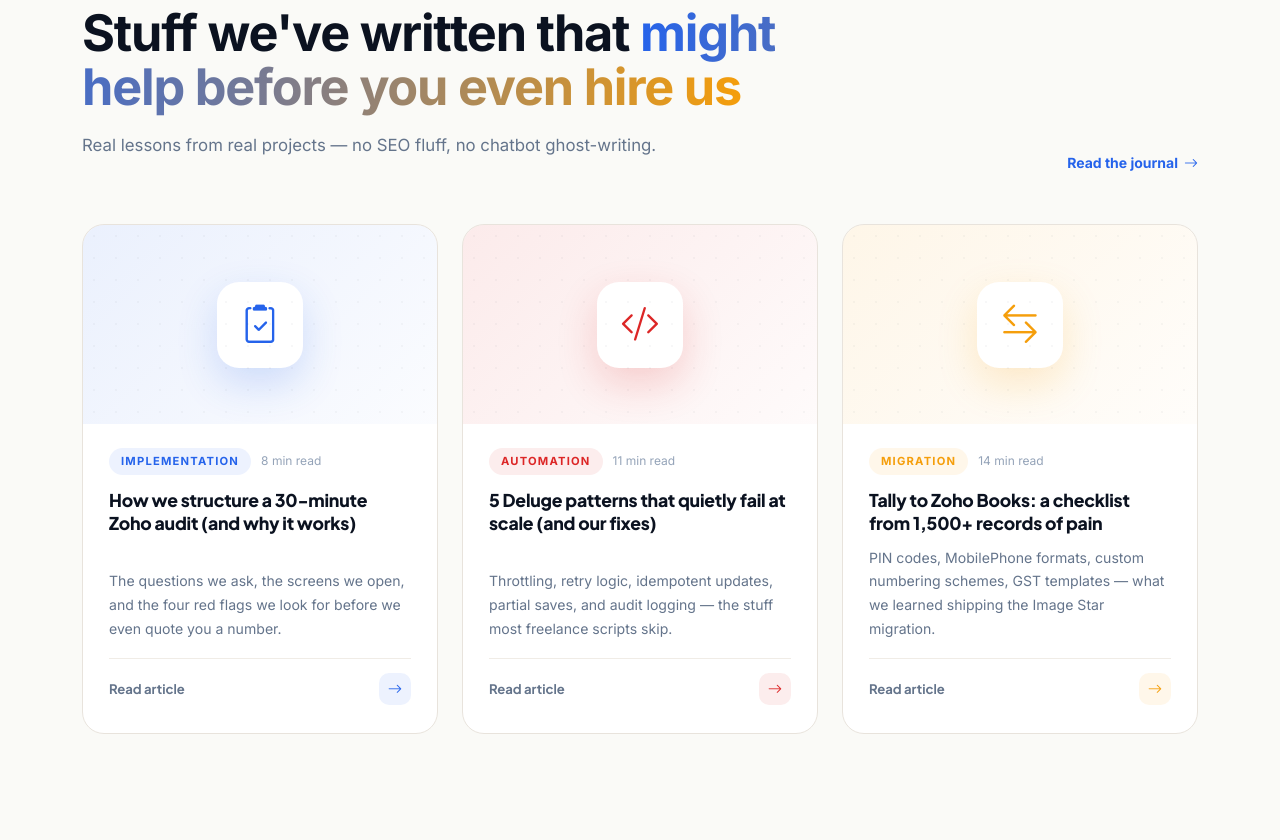
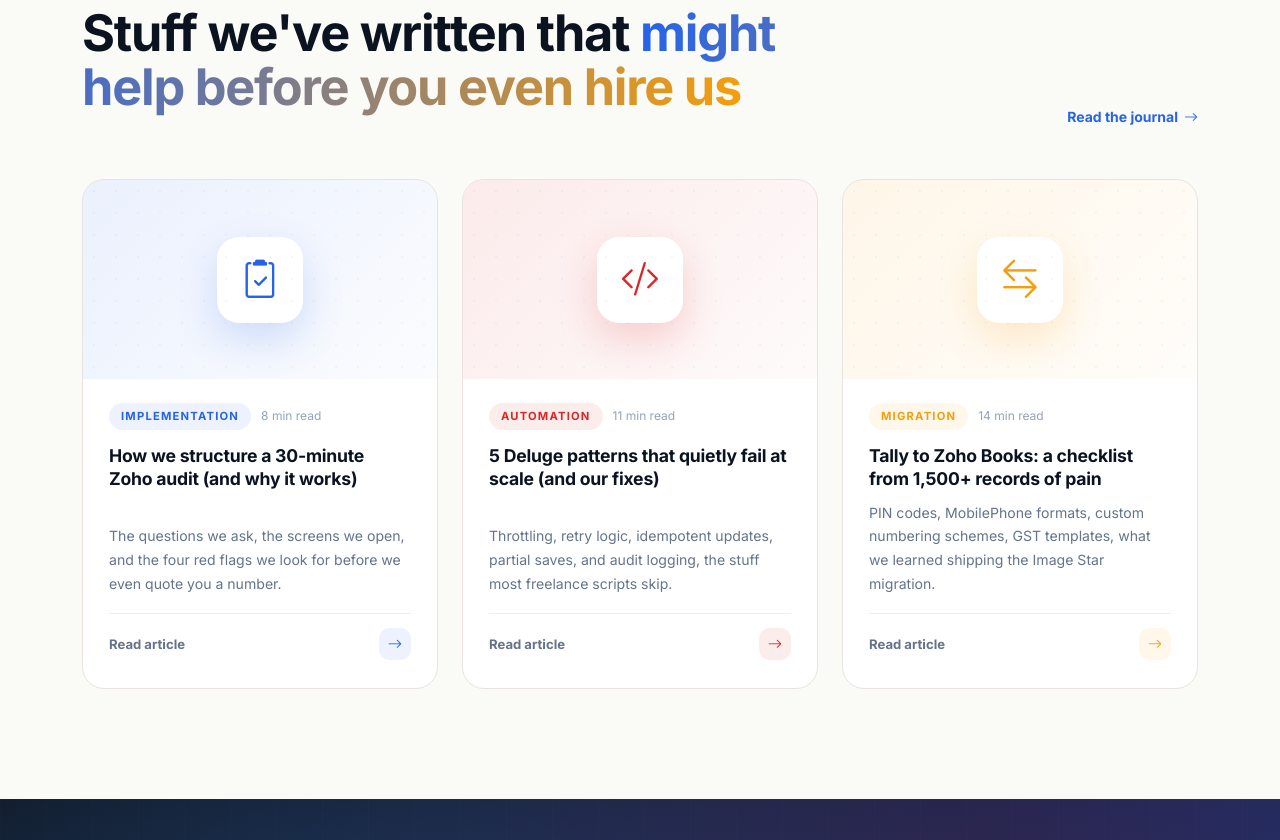
Before and after one commit to Rahsin-07/Zoho-Management-Service, a Next.js app: page /zoho-managed-services in a window 1280 px wide. Shown: the part 11160-12000 px from the top of the page. Built offline with nearby package versions, Linux system fonts and the light colour scheme.

Commit message:
Refactor article section titles and excerpts
Updated section titles and improved excerpts for clarity. Changed font family from 'Plus Jakarta Sans' to 'Inter'.

```diff
--- a/components/Resources.jsx
+++ b/components/Resources.jsx
@@ -1,7 +1,7 @@
 'use client'
 import { useEffect, useRef } from 'react'
 
-// Section 10 — From the Journal
+// Section 10, From the Journal
 const articles = [
   {
     color: '#2563eb',
@@ -18,7 +18,7 @@ const articles = [
     readTime: '11 min read',
     title: '5 Deluge patterns that quietly fail at scale (and our fixes)',
     excerpt:
-      "Throttling, retry logic, idempotent updates, partial saves, and audit logging — the stuff most freelance scripts skip.",
+      "Throttling, retry logic, idempotent updates, partial saves, and audit logging, the stuff most freelance scripts skip.",
     icon: 'bi-code-slash',
   },
   {
@@ -27,7 +27,7 @@ const articles = [
     readTime: '14 min read',
     title: 'Tally to Zoho Books: a checklist from 1,500+ records of pain',
     excerpt:
-      "PIN codes, MobilePhone formats, custom numbering schemes, GST templates — what we learned shipping the Image Star migration.",
+      "PIN codes, MobilePhone formats, custom numbering schemes, GST templates, what we learned shipping the Image Star migration.",
     icon: 'bi-arrow-left-right',
   },
 ]
@@ -53,9 +53,6 @@ export default function Resources() {
             <h2 className="section-title">
               Stuff we&apos;ve written that <span className="grad-blue-yellow">might help before you even hire us</span>
             </h2>
-            <p className="section-sub">
-              Real lessons from real projects — no SEO fluff, no chatbot ghost-writing.
-            </p>
           </div>
           <div className="col-lg-4 text-lg-end mt-3 mt-lg-0 d-none d-lg-block">
             <a href="#" className="link-reveal">
@@ -138,7 +135,7 @@ export default function Resources() {
 
                     <h3 className="art-title" style={{
                       fontSize: '1.1rem', fontWeight: 800,
-                      color: '#0b1220', fontFamily: 'Plus Jakarta Sans,sans-serif',
+                      color: '#0b1220', fontFamily: 'Inter,sans-serif',
                       lineHeight: 1.32, marginBottom: 10, letterSpacing: '-0.012em',
                       transition: 'color 0.3s', flex: 1,
                     }}>{a.title}</h3>
@@ -154,7 +151,7 @@ export default function Resources() {
                     }}>
                       <span style={{
                         fontSize: '0.82rem', fontWeight: 700, color: '#64748b',
-                        fontFamily: 'Plus Jakarta Sans,sans-serif',
+                        fontFamily: 'Inter,sans-serif',
                       }}>Read article</span>
                       <span className="art-arrow" style={{
                         width: 32, height: 32, borderRadius: 10,
```
